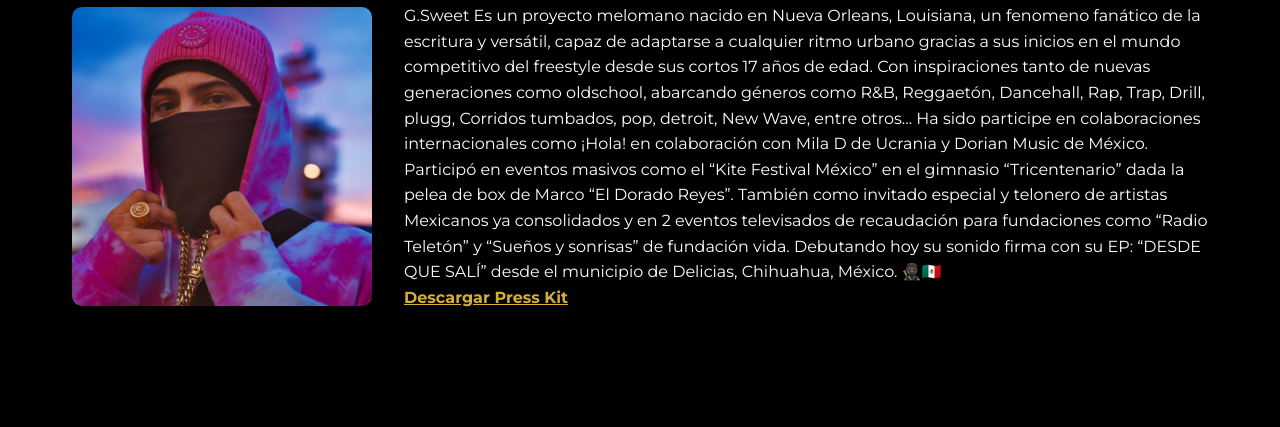
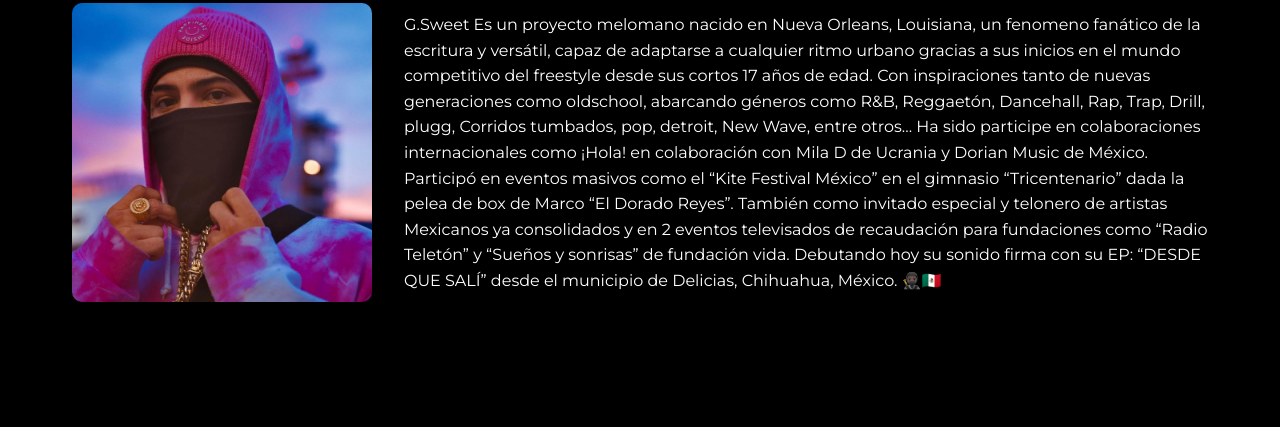
Before and after one commit to FerProducer/GSWEET, a plain HTML site: page index.html in a window 1280 px wide. Shown: the part 944-1371 px from the top of the page. Drawn offline with Linux system fonts and the light colour scheme.

Commit message:
Update index.html

```diff
--- a/index.html
+++ b/index.html
@@ -193,7 +193,7 @@ Participó en eventos masivos como el “Kite Festival México” en el gimnasio
 También como invitado especial y telonero de artistas Mexicanos ya consolidados y en 2 eventos televisados de recaudación para fundaciones como “Radio Teletón” y “Sueños y sonrisas” de fundación vida.
 
 Debutando hoy su sonido firma con su EP: “DESDE QUE SALÍ” desde el municipio de Delicias, Chihuahua, México. 🥷🏿🇲🇽</p>
-        <a href="URL_PRESSKIT_PDF" download style="color: var(--color-accent); font-weight: bold;">Descargar Press Kit</a>
+
       </div>
     </div>
   </section>
```
